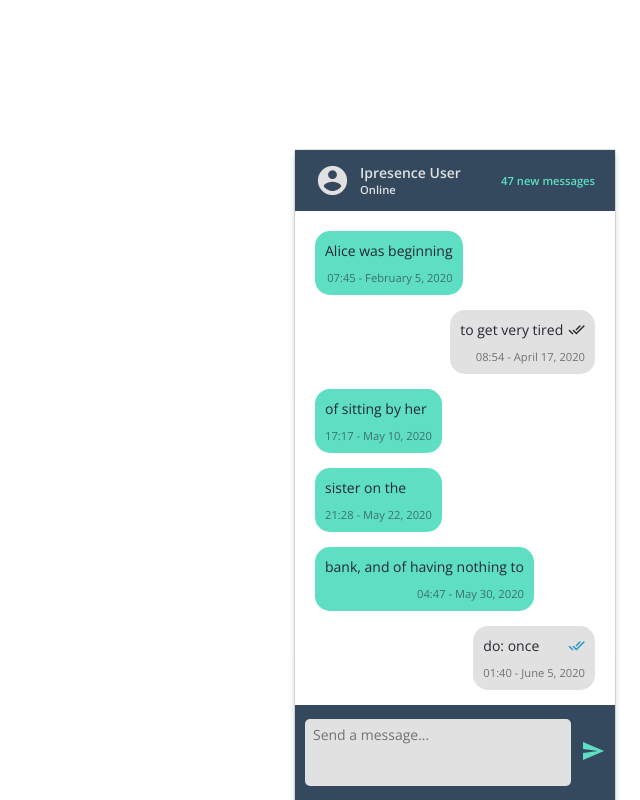
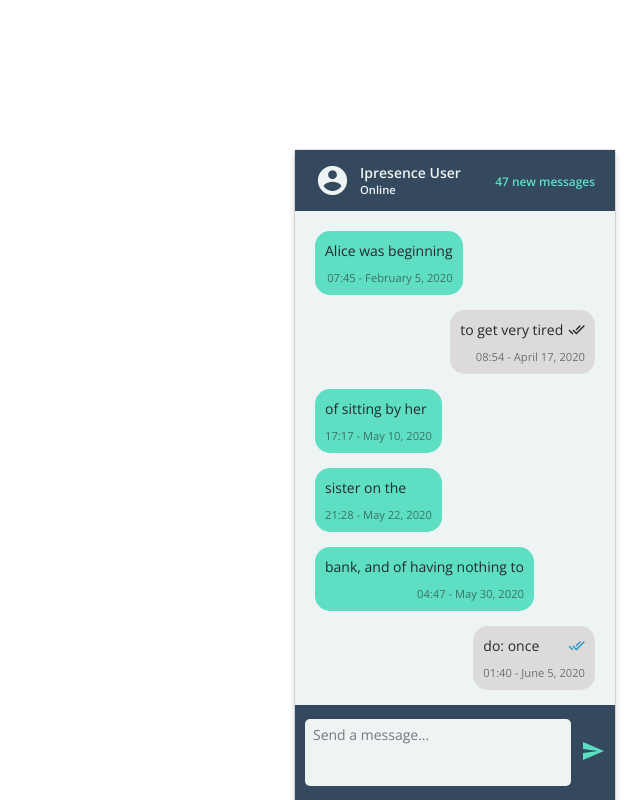
Before and after one commit to jdmiguel/react_chat, a React (Create React App) app: page / in a window 1280 px wide. Shown: the whole page, without its empty margins (640-1280 px from the left). Built offline with nearby package versions, Linux system fonts and the light colour scheme.

Commit message:
update styles and add event handlers on footer

```diff
--- a/src/components/App/index.tsx
+++ b/src/components/App/index.tsx
@@ -104,6 +104,14 @@ const App: React.FC = () => {
     setUnreadMessagesCounter( counter => counter - 1);
   }
 
+  const handleUserMessageChange = (event: React.ChangeEvent<any>) => {
+    console.log(event.target.value);
+  };
+
+  const handleUserMessageClick = () => {
+    console.log('handleUserMessageClick');
+  };
+
   return (
     <div className={appClasses.join(' ')}>
       <Header
@@ -111,7 +119,7 @@ const App: React.FC = () => {
         unreadMessagesCounter={unreadMessagesCounter}
       />
       <Main onScroll={handleScroll} showedMessages={showedMessages} onUnreadMessage={handleOnUnreadMessages}/>
-      <Footer />
+      <Footer onChange={handleUserMessageChange} onClick={handleUserMessageClick} />
     </div>
   );
 };
--- a/src/components/Footer/index.tsx
+++ b/src/components/Footer/index.tsx
@@ -1,11 +1,15 @@
 import React from 'react';
+interface IFooterProps {
+  onChange: (event: React.ChangeEvent) => void;
+  onClick: () => void;
+};
 
-const Footer:React.FC = () => {
+const Footer:React.FC<IFooterProps> = ({onChange, onClick}) => {
   return(
     <footer>
       <div className="footer-wrapper">
-        <textarea placeholder="Send a message..." />
-        <button type="button">
+        <textarea placeholder="Send a message..." onChange={onChange}/>
+        <button type="button" onClick={onClick}>
           <i className="material-icons">
             send
           </i>
--- a/src/components/Header/index.tsx
+++ b/src/components/Header/index.tsx
@@ -2,7 +2,7 @@ import React from 'react';
 
 interface IHeaderProps {
   onClick: () => void;
-  unreadMessagesCounter: number
+  unreadMessagesCounter: number;
 };
 
 const Header:React.FC<IHeaderProps> = ({onClick, unreadMessagesCounter}) => {
--- a/src/components/Main/Message/index.tsx
+++ b/src/components/Main/Message/index.tsx
@@ -4,8 +4,8 @@ import { observerOptions } from '../../../helpers/utils';
 import { IShowedMessage } from '../../../helpers/types';
 
 interface IMessageProps {
-  data: IShowedMessage,
-  onUnreadMessage: (id:number) => void
+  data: IShowedMessage;
+  onUnreadMessage: (id:number) => void;
 };
 
 const Message:React.FC<IMessageProps> = ({ data: { id, text, messageClasses, isUnread, hasIcon, iconClasses, iconName, date }, onUnreadMessage }) => {
--- a/src/components/Main/index.tsx
+++ b/src/components/Main/index.tsx
@@ -5,9 +5,9 @@ import Message from './Message';
 import { IShowedMessage } from '../../helpers/types';
 
 interface IMainProps {
-  onScroll: (event: React.UIEvent) => void,
-  onUnreadMessage: (id:number) => void,
-  showedMessages: IShowedMessage[]
+  onScroll: (event: React.UIEvent) => void;
+  onUnreadMessage: (id:number) => void;
+  showedMessages: IShowedMessage[];
 };
 
 const Main:React.FC<IMainProps> = ({onScroll, showedMessages, onUnreadMessage}) => {
--- a/src/styles.css
+++ b/src/styles.css
@@ -31,7 +31,7 @@ header {
   align-items: center;
   padding: 0 20px;
   background-color: #34495E;
-  color: #E1E1E1;
+  color: #eef3f3;
   height: 12vh;
 }
 
@@ -53,7 +53,7 @@ header button {
 .header-profile i {
   font-size: 2.5rem;
   margin-right: 10px;
-  color: #E1E1E1;
+  color: #eef3f3;
 }
 
 h1 {
@@ -66,17 +66,18 @@ h2 {
 }
 
 h3 {
-  font-size: 0.8rem;
+  font-size: 0.85rem;
   color: #5edfc3;
 }
 
 main {
   height: 76vh;
   overflow: auto;
+  background-color: #eef3f3;
 }
 
 main::-webkit-scrollbar {
-  background-color: #E1E1E1;
+  background-color: #dddada;
   width: 10px;
   height: 10px;
 }
@@ -94,7 +95,7 @@ main > div {
 
 .message {
   max-width: 80%;
-  background-color: #E1E1E1;
+  background-color: #dddada;
   border-radius: 15px;
   padding: 10px;
   font-size: 1rem;
@@ -154,7 +155,7 @@ footer {
 }
 
 textarea {
-  background-color: #E1E1E1;
+  background-color: #eef3f3;
   color: #25272F;
   resize: none;
   width: 100%;
@@ -227,7 +228,7 @@ textarea {
   }
 
   .app.hide {
-    transform: translateY(564px);
+    transform: translateY(589px);
   }
 
   header {
```
